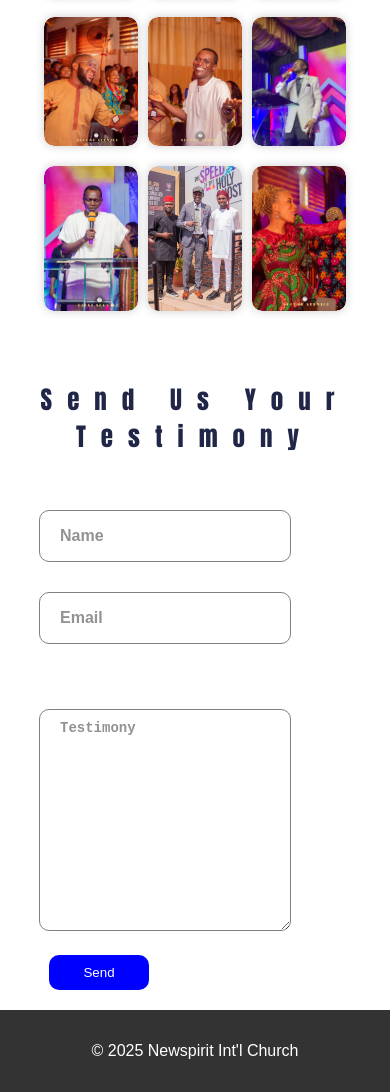
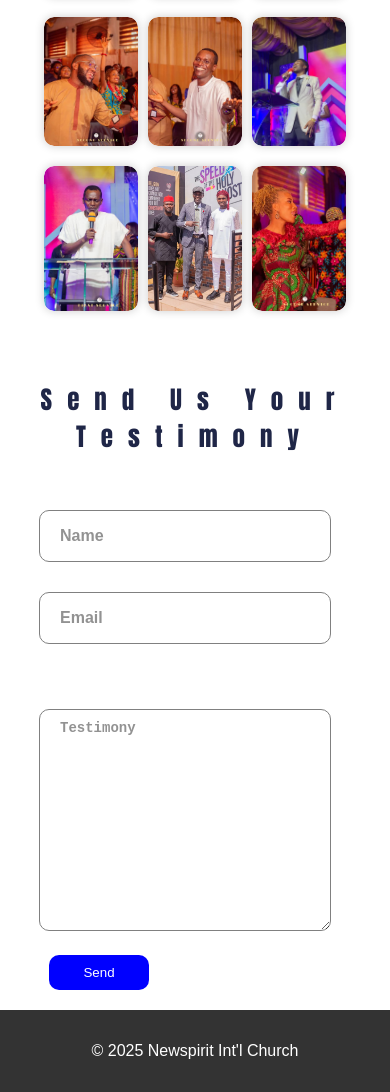
Before and after one commit to desbos/Newspiritinternationalchurch-, a plain HTML site: page index.html in a window 390 px wide. Shown: the part 3150-4242 px from the top of the page. Drawn offline with Linux system fonts and the light colour scheme.

Commit message:
Update styles.css

```diff
--- a/styles.css
+++ b/styles.css
@@ -541,12 +541,12 @@ footer {
     display: block;
 }
 .testimony-form input{
-    width: 210px;
+    width: 250px;
     margin: 15px auto;
 }
 
 .testimony-form textarea{
-    width: 210px;
+    width: 250px;
     height:200px;
     padding: 10px 20px;
     color: #333;
@@ -730,7 +730,7 @@ footer {
     display: block;
 }
 .testimony-form input{
-    width: 210;
+    width: 210px;
     margin: 15px auto;
 }
 
```
